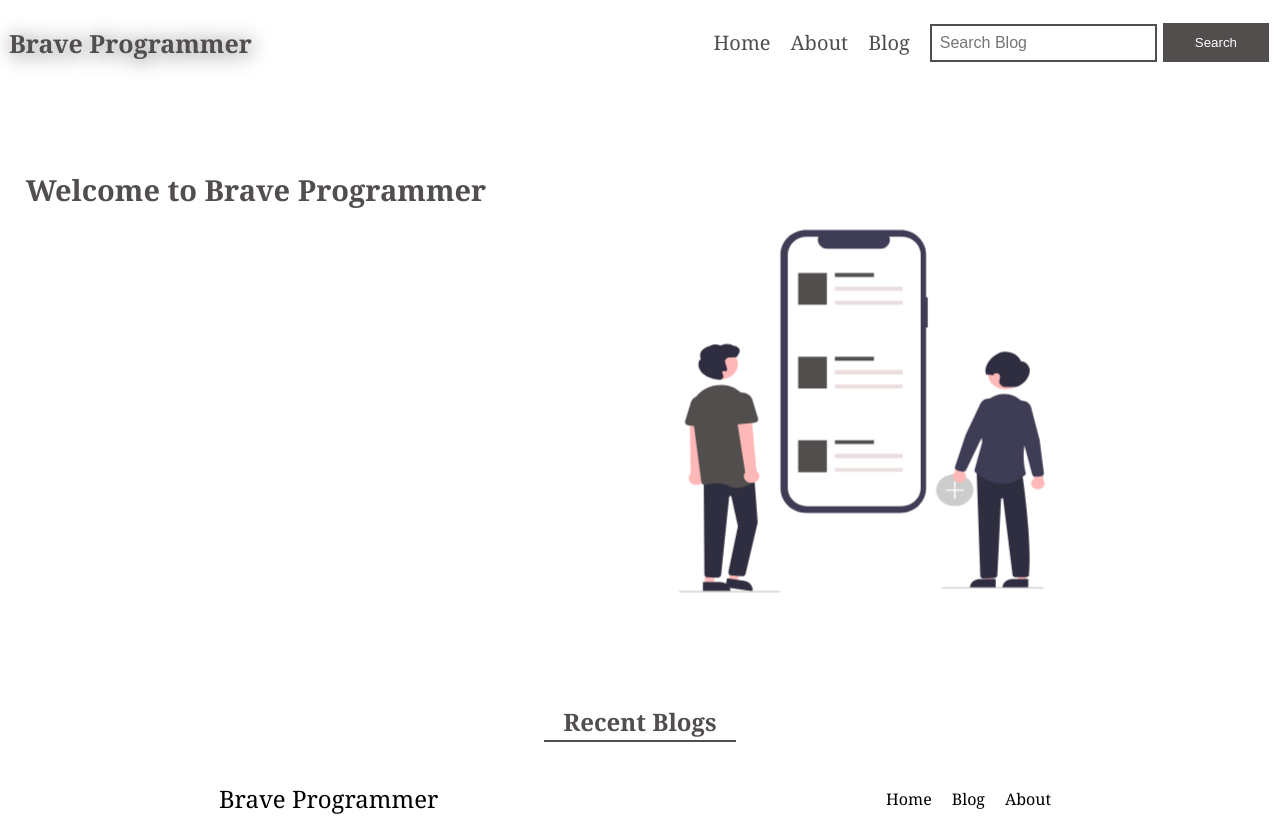
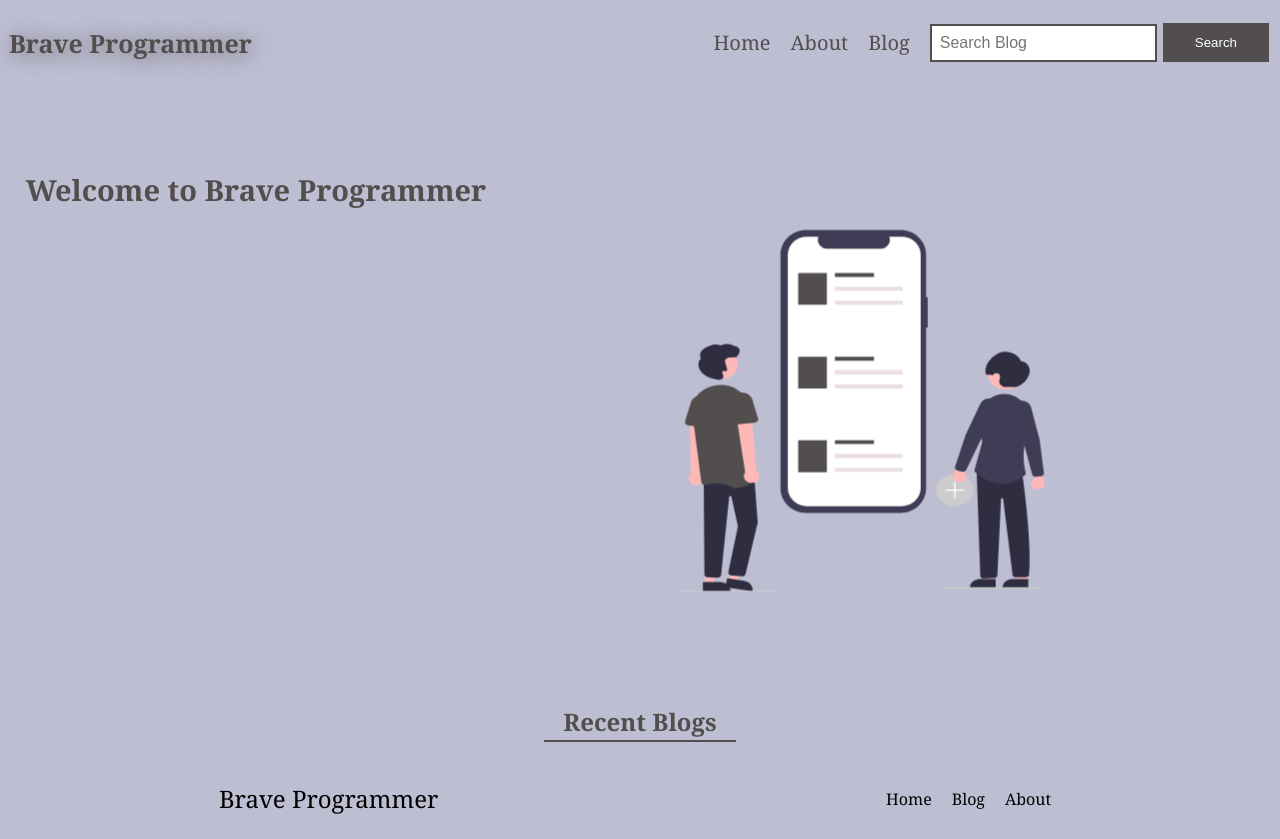
Before and after one commit to Brave-Programmmer/braveprogrammer, a Flask app: page / in a window 1280 px wide. Run offline with Flask 2, Linux system fonts and the light colour scheme; data that the repository does not hold is empty.

Commit message:
Home Page Styling Working

```diff
--- a/static/style.css
+++ b/static/style.css
@@ -4,6 +4,7 @@
 }
 
 body {
+    background-color: rgb(190, 190, 211);
     font-family: Georgia, serif;
     margin: 0;
     padding: 0;
@@ -12,7 +13,7 @@ body {
 .nav {
     /* box-shadow: -1px -1px 20px 3px #c2bcc9; */
     padding: 5px;
-    background-color: white;
+    background-color: transparent;
 }
 
 .nav .navnext ul {
```
